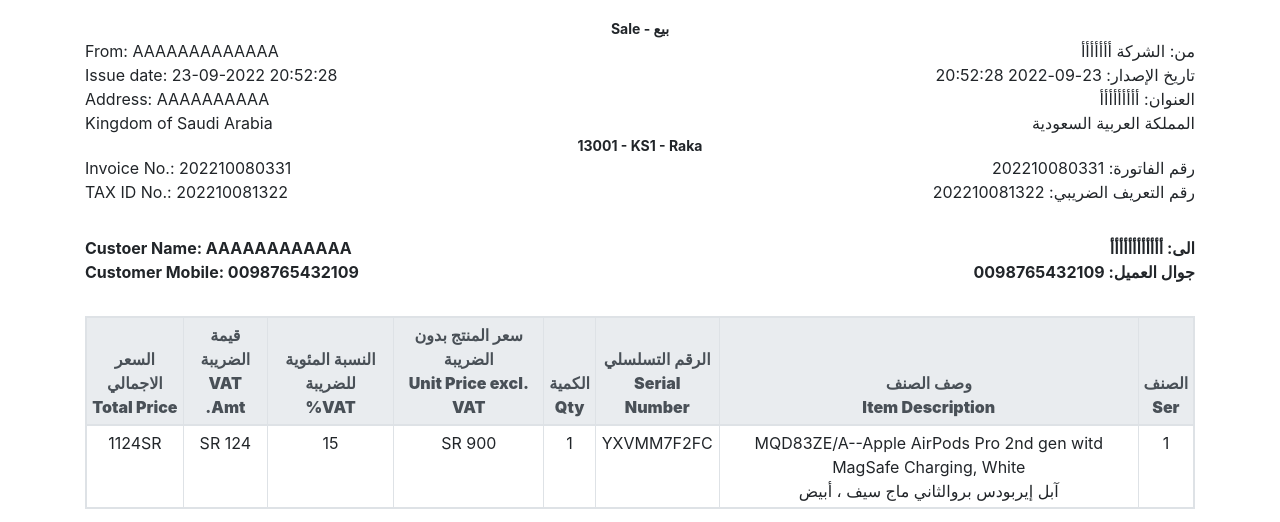
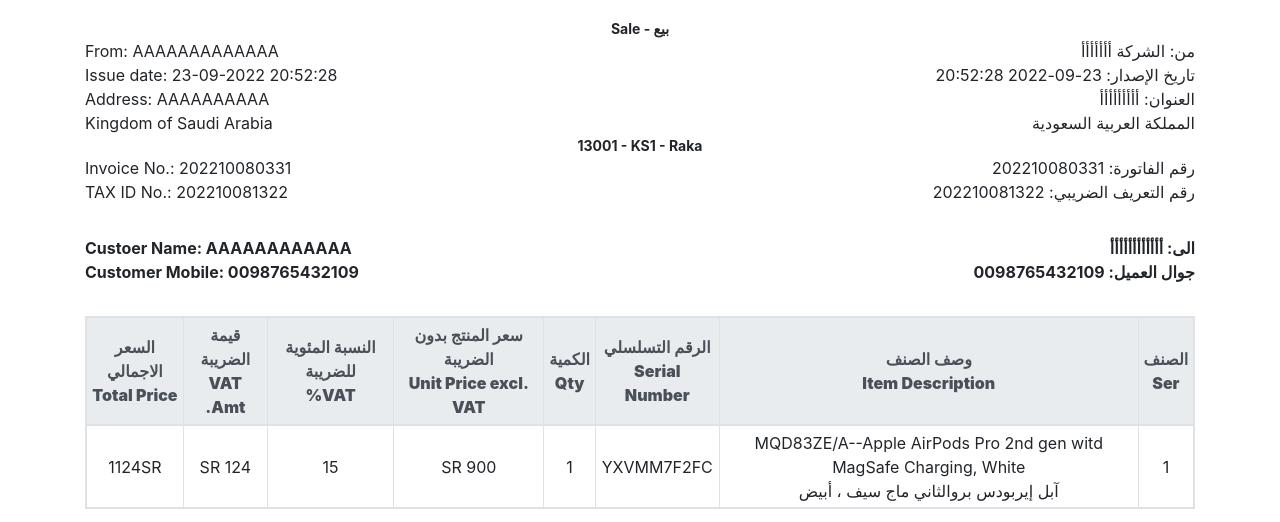
Before and after one commit to EngSharaqi/dukans-fatoora, a plain HTML site: page index.html in a window 1280 px wide. Shown: the part 251-773 px from the top of the page. Drawn offline with nearby package versions, Linux system fonts and the light colour scheme.

Commit message:
edit table

```diff
--- a/assets/style.css
+++ b/assets/style.css
@@ -22,6 +22,9 @@ table .arabic { text-align: right }
 th.unitPriceExclVat {
     min-width: 100px
 }
+table th, table td {
+    vertical-align: middle !important;
+}
 @media(max-width: 767px){
     table.topInfo { font-size: 13px }
     table.table.table-bordered.table-hover.table-sm { font-size: 10px }
```
